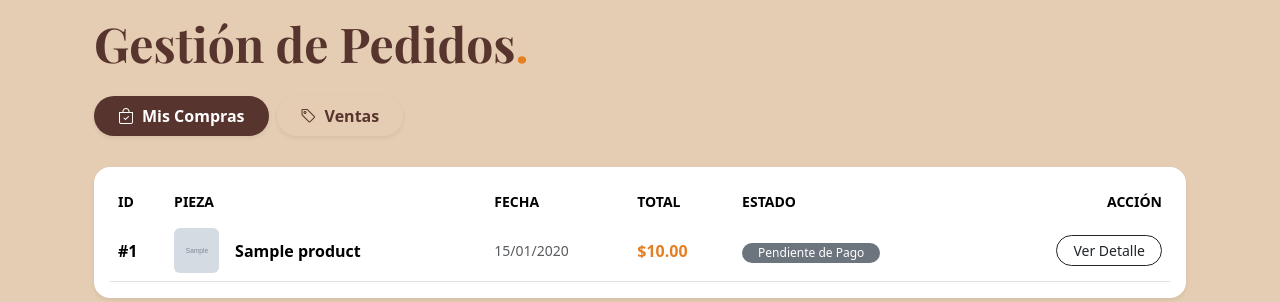
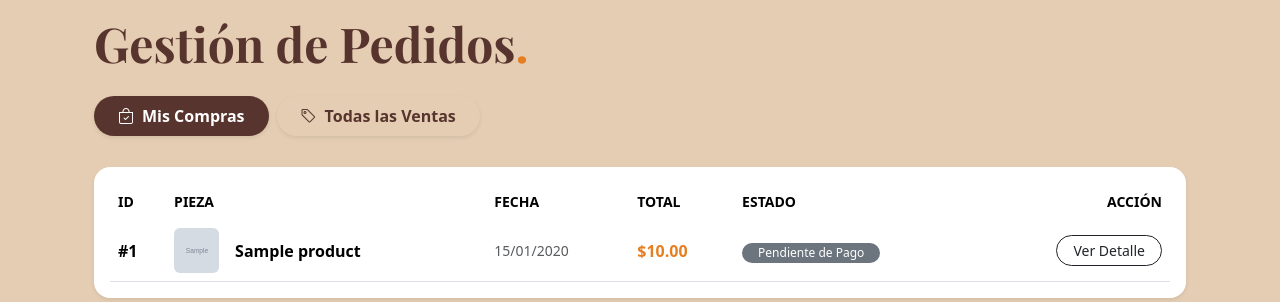
Before and after one commit to Lr1808/lamproyect, a Django app: page /pedidos/mis-pedidos/ in a window 1280 px wide. Shown: the part 155-457 px from the top of the page. Run offline with Django 5.2, Linux system fonts and the light colour scheme; a user stored in the database is signed in; tables that the repository leaves empty hold one stand-in row (values such as "Sample post"); grey boxes marked "Sample" are stand-in pictures; parts of the project's set-up code (start-up, migrations or seed data) failed here and were passed over; some web fonts are replaced.

Commit message:
ultimos toques

```diff
--- a/pedidos/templates/pedidos/lista.html
+++ b/pedidos/templates/pedidos/lista.html
@@ -34,6 +34,7 @@
             <i class="bi bi-bag-check me-2"></i>Mis Compras
           </button>
         </li>
+        {% if user.is_staff or user.is_superuser %}
         <li class="nav-item" role="presentation">
           <button
             class="nav-link rounded-pill px-4 fw-semibold shadow-sm border-0"
@@ -47,9 +48,10 @@
               color: var(--secondary-color-2);
             "
           >
-            <i class="bi bi-tag me-2"></i>Ventas
+            <i class="bi bi-tag me-2"></i>Todas las Ventas
           </button>
         </li>
+        {% endif %}
       </ul>
 
       <div class="tab-content pt-2" id="orderTabsContent">
@@ -124,6 +126,7 @@
           {% endif %}
         </div>
 
+        {% if user.is_staff or user.is_superuser %}
         <!-- Ventas Tab -->
         <div class="tab-pane fade" id="ventas" role="tabpanel">
           {% if ventas %}
@@ -144,7 +147,9 @@
                 <tr>
                   <td class="fw-bold">#{{ pedido.pk }}</td>
                   <td class="fw-semibold">
-                    {{ pedido.comprador.get_full_name|default:pedido.comprador.username }}
+                    {{
+                    pedido.comprador.get_full_name|default:pedido.comprador.username
+                    }}
                   </td>
                   <td>
                     {{ pedido.producto.name|default:"Producto eliminado" }}
@@ -160,12 +165,14 @@
                     </span>
                   </td>
                   <td class="text-end">
+                    {% if pedido.estado == 'verificando' %}
                     <a
                       href="{% url 'confirmar_pago' pedido.id %}"
                       class="btn btn-sm btn-success rounded-pill px-3 me-1"
                     >
                       <i class="bi bi-check-circle me-1"></i>Confirmar Pago
                     </a>
+                    {% endif %}
 
                     <a
                       href="{% url 'detalle_pedido' pedido.id %}"
@@ -197,6 +204,7 @@
           </div>
           {% endif %}
         </div>
+        {% endif %}
       </div>
     </div>
   </div>
```
